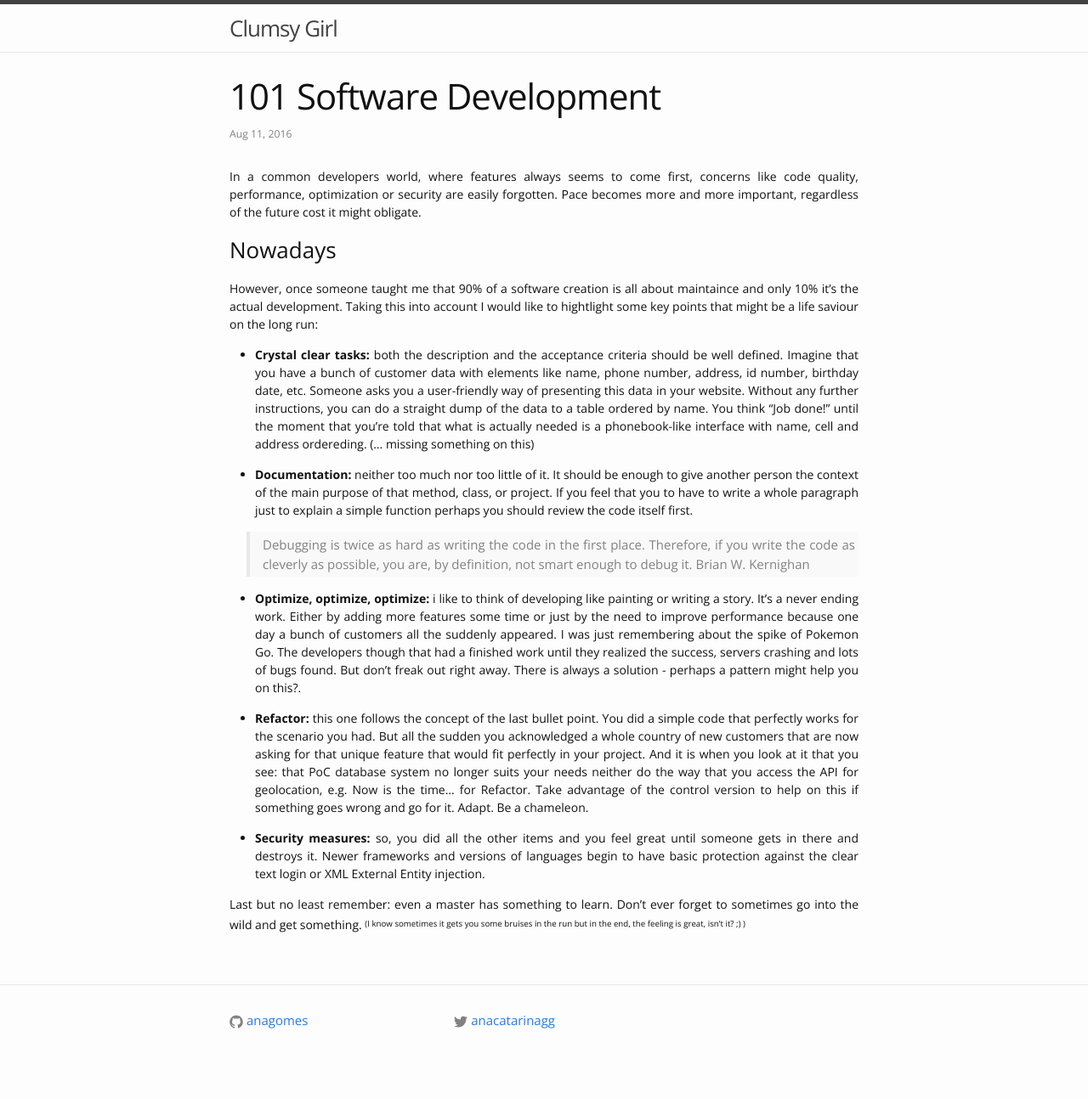
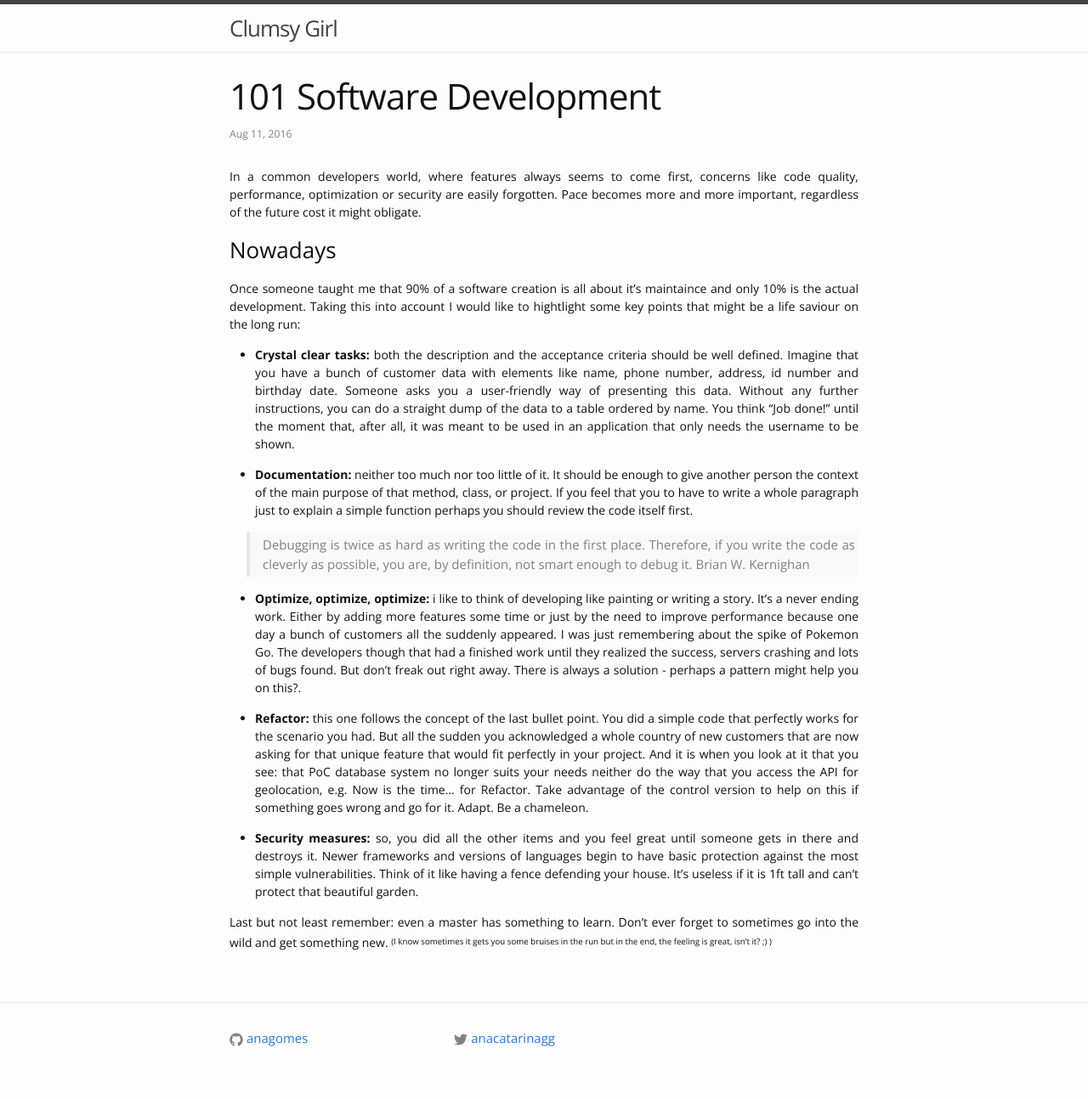
Before and after one commit to AnaGomes/anagomes.github.io, a Jekyll site: the page built from _posts/2016-08-11-101-software-development.md, in a window 1280 px wide. Shown: the whole page at 85% size. Built offline with Jekyll 4.4.1, drawn with Linux system fonts in a browser that asks for light colours; before the commit the page ends 1273 px from its top, so only the background shows below that.

Commit message:
Improvements on the post.

```diff
--- a/_posts/2016-08-11-101-software-development.md
+++ b/_posts/2016-08-11-101-software-development.md
@@ -6,9 +6,9 @@ title: 101 Software Development
 In a common developers world, where features always seems to come first, concerns like code quality, performance, optimization or security are easily forgotten. Pace becomes more and more important, regardless of the future cost it might obligate.
 
 ### Nowadays
-However, once someone taught me that 90% of a software creation is all about maintaince and only 10% it's the actual development. Taking this into account I would like to hightlight some key points that might be a life saviour on the long run:
+Once someone taught me that 90% of a software creation is all about it's maintaince and only 10% is the actual development. Taking this into account I would like to hightlight some key points that might be a life saviour on the long run:
 
-- **Crystal clear tasks:** both the description and the acceptance criteria should be well defined. Imagine that you have a bunch of customer data with elements like name, phone number, address, id number, birthday date, etc. Someone asks you a user-friendly way of presenting this data in your website. Without any further instructions, you can do a straight dump of the data to a table ordered by name. You think "Job done!" until the moment that you're told that what is actually needed is a phonebook-like interface with name, cell and address ordereding. (... missing something on this)
+- **Crystal clear tasks:** both the description and the acceptance criteria should be well defined. Imagine that you have a bunch of customer data with elements like name, phone number, address, id number and birthday date. Someone asks you a user-friendly way of presenting this data. Without any further instructions, you can do a straight dump of the data to a table ordered by name. You think "Job done!" until the moment that, after all, it was meant to be used in an application that only needs the username to be shown.
 
 - **Documentation:** neither too much nor too little of it. It should be enough to give another person the context of the main purpose of that method, class, or project. If you feel that you to have to write a whole paragraph just to explain a simple function perhaps you should review the code itself first.
 
@@ -20,7 +20,7 @@ However, once someone taught me that 90% of a software creation is all about mai
 
 - **Refactor:** this one follows the concept of the last bullet point. You did a simple code that perfectly works for the scenario you had. But all the sudden you acknowledged a whole country of new customers that are now asking for that unique feature that would fit perfectly in your project. And it is when you look at it that you see: that PoC database system no longer suits your needs neither do the way that you access the API for geolocation, e.g. Now is the time... for Refactor. Take advantage of the control version to help on this if something goes wrong and go for it. Adapt. Be a chameleon.
 
-- **Security measures:** so, you did all the other items and you feel great until someone gets in there and destroys it. Newer frameworks and versions of languages begin to have basic protection against the clear text login or XML External Entity injection.
+- **Security measures:** so, you did all the other items and you feel great until someone gets in there and destroys it. Newer frameworks and versions of languages begin to have basic protection against the most simple vulnerabilities. Think of it like having a fence defending your house. It's useless if it is 1ft tall and can't protect that beautiful garden.
 
-Last but no least remember: even a master has something to learn. Don't ever forget to sometimes go into the wild and get something.
+Last but not least remember: even a master has something to learn. Don't ever forget to sometimes go into the wild and get something new.
 <sup><sub>(I know sometimes it gets you some bruises in the run but in the end, the feeling is great, isn't it? ;) )</sub></sup>
```
